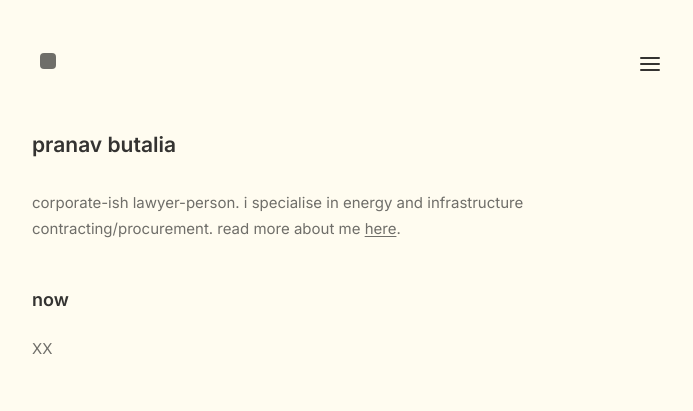
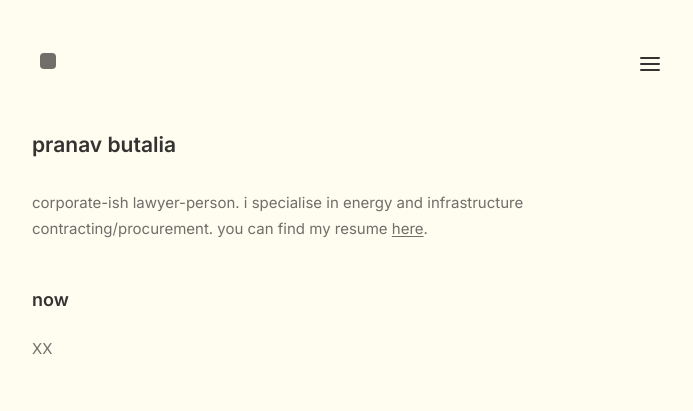
Before and after one commit to chhotavakeel/updatedsite, a Jekyll site: the page built from pages/index.md, in a window 1280 px wide. Shown: the top 411 px of the page, without its empty margins (293-986 px from the left). Built offline with Jekyll 4.4.1, drawn with Linux system fonts in a browser that asks for light colours.

Commit message:
Update index.md

```diff
--- a/pages/index.md
+++ b/pages/index.md
@@ -3,7 +3,7 @@ layout: Post
 permalink: /
 title: pranav butalia
 ---
-corporate-ish lawyer-person. i specialise in energy and infrastructure contracting/procurement. read more about me <a href="/about">here</a>.
+corporate-ish lawyer-person. i specialise in energy and infrastructure contracting/procurement. you can find my resume <a href="/about">here</a>.
 <h2>now</h2>
 XX
 <h2>contact</h2>
```
